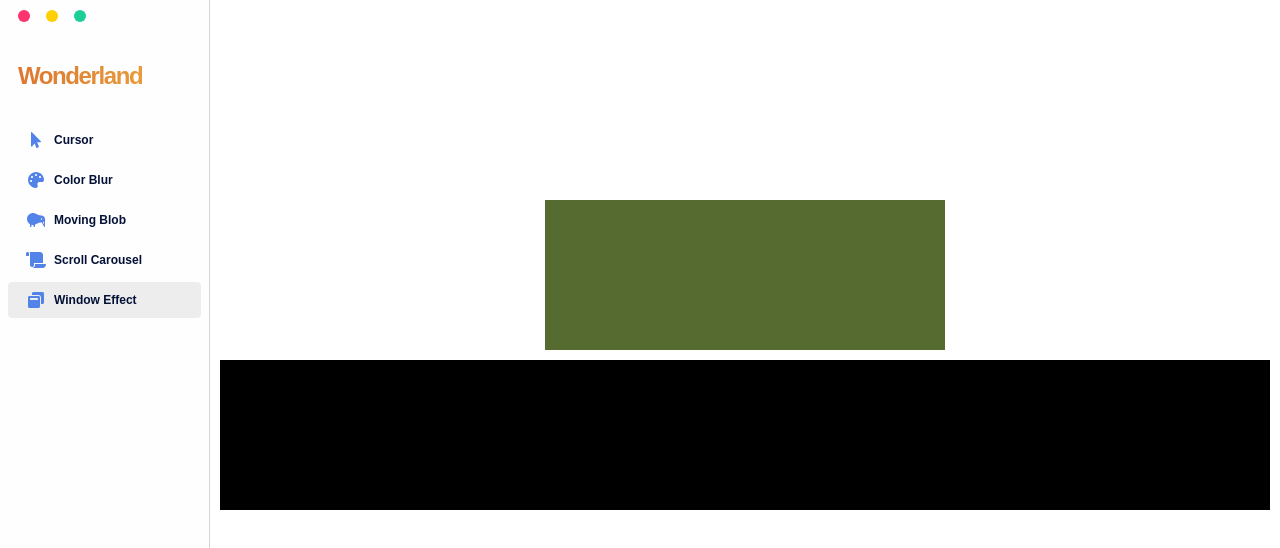
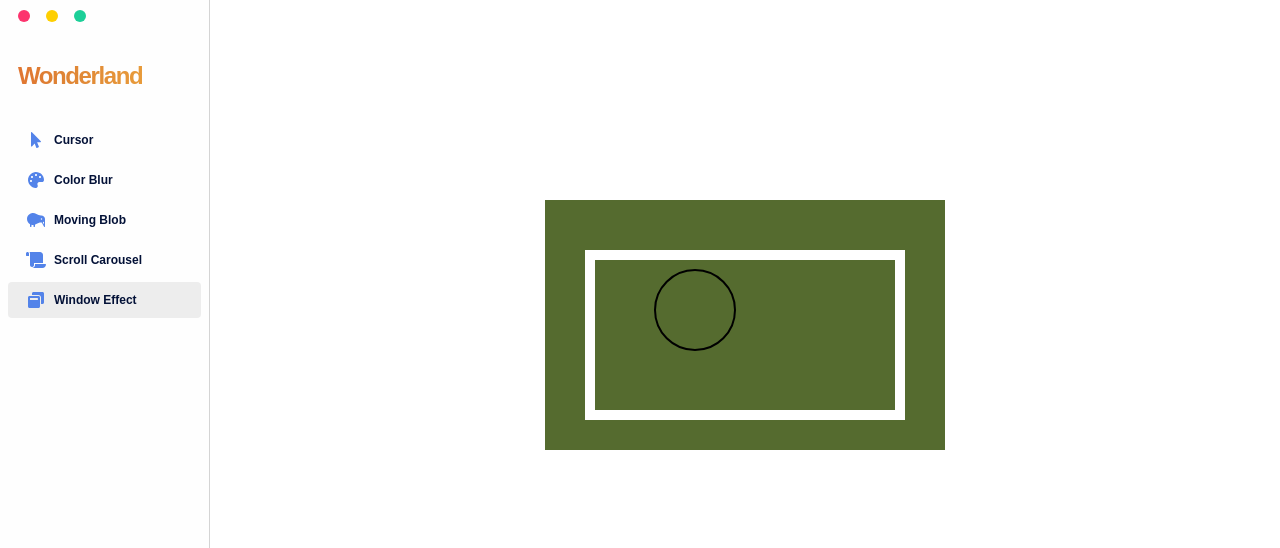
Before and after one commit to hwhong/wonderland, a React (Create React App) app: page / in a window 1280 px wide. Both pictures are taken after a click on the element "Window Effect". Shown: the top 548 px of the page. Built offline with nearby package versions, Linux system fonts and the light colour scheme.

Commit message:
not working well ...

```diff
--- a/src/components/window-effect/window-effect.module.css
+++ b/src/components/window-effect/window-effect.module.css
@@ -1,6 +1,6 @@
 .root {
   /* background-color: beige; */
-  margin: 50px 0;
+
   height: 2000px;
 }
 
@@ -9,7 +9,7 @@
   position: -webkit-sticky;
   position: sticky;
   margin: 0 auto;
-  height: 300px;
+  height: 250px;
   width: 400px;
   top: 25%;
   bottom: 25%;
@@ -32,9 +32,13 @@
 
 .window {
   border: 10px solid white;
-  background-color: black;
+
   height: 150px;
-
+  top: 30%;
+  /* bottom: 50%; */
+  margin: 0 auto;
+  width: 300px;
+  position: sticky;
   /* two stickeys */
   /* position: sticky;
   top: 25%;
--- a/src/components/window-effect/window-effect.tsx
+++ b/src/components/window-effect/window-effect.tsx
@@ -16,7 +16,18 @@ export function WindowEffect() {
   return (
     <div className={styles.root}>
       <div className={styles.content}></div>
-      <div className={styles.window}> </div>
+      <div className={styles.window}>
+        <svg xmlns="http://www.w3.org/2000/svg" version="1.1" fill="none">
+          <circle
+            cx="100"
+            cy="50"
+            r="40"
+            stroke="black"
+            stroke-width="2"
+            fill="none"
+          />
+        </svg>{" "}
+      </div>
     </div>
   );
 }
```
